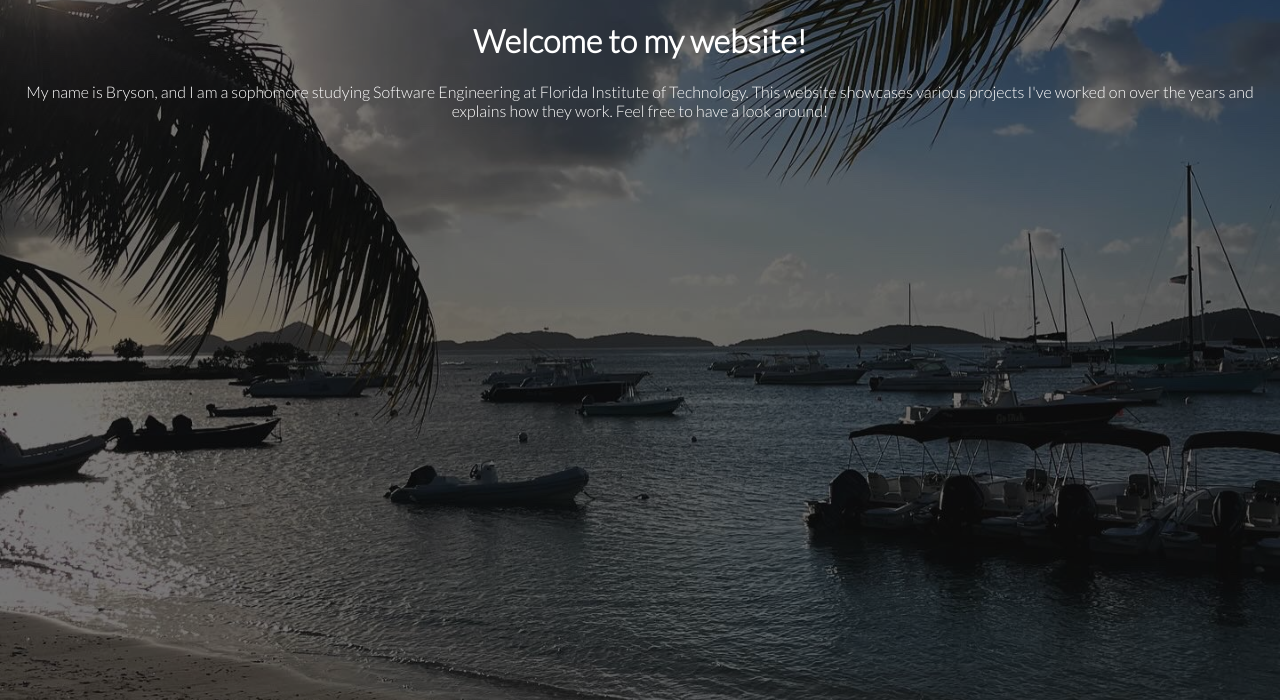
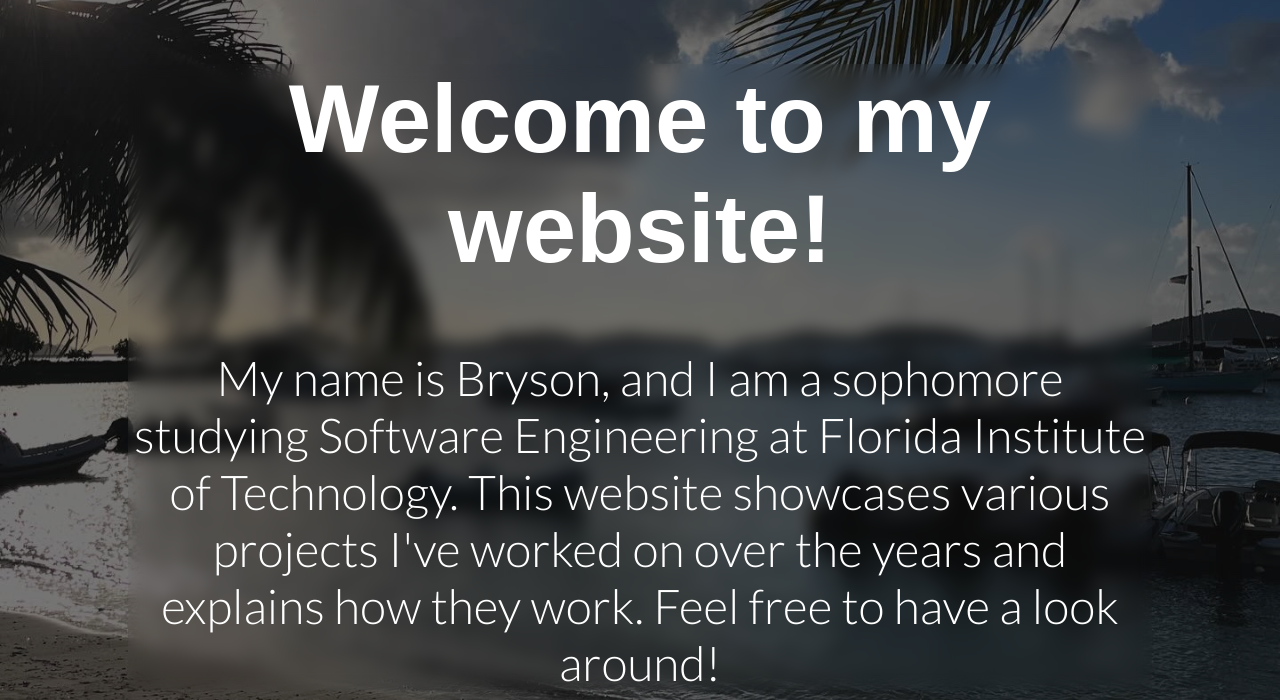
Before and after one commit to brysonnoble/brysonnoble.github.io, a PHP site: page / in a window 1280 px wide. Shown: the part 100-800 px from the top of the page. Run offline with PHP 8.4, Linux system fonts and the light colour scheme; some web fonts are replaced.

Commit message:
Update styles.css

```diff
--- a/styles.css
+++ b/styles.css
@@ -2,6 +2,11 @@ body {
   margin: 0;
   font-family: "Lato", sans-serif;
   color: white;
+}
+
+h1 {
+  font-family: 'Lovelo', sans-serif;
+  font-weight: 900;
 }
 
 #header {
@@ -48,6 +53,14 @@ body {
   background-blend-mode: overlay;
 }
 
+#splashContent {
+  backdrop-filter: blur(8px);
+  position: relative;
+  left: 10%;
+  width: 80%;
+  font-size: -webkit-xxx-large;
+}
+
 #content {
 
 }
```
